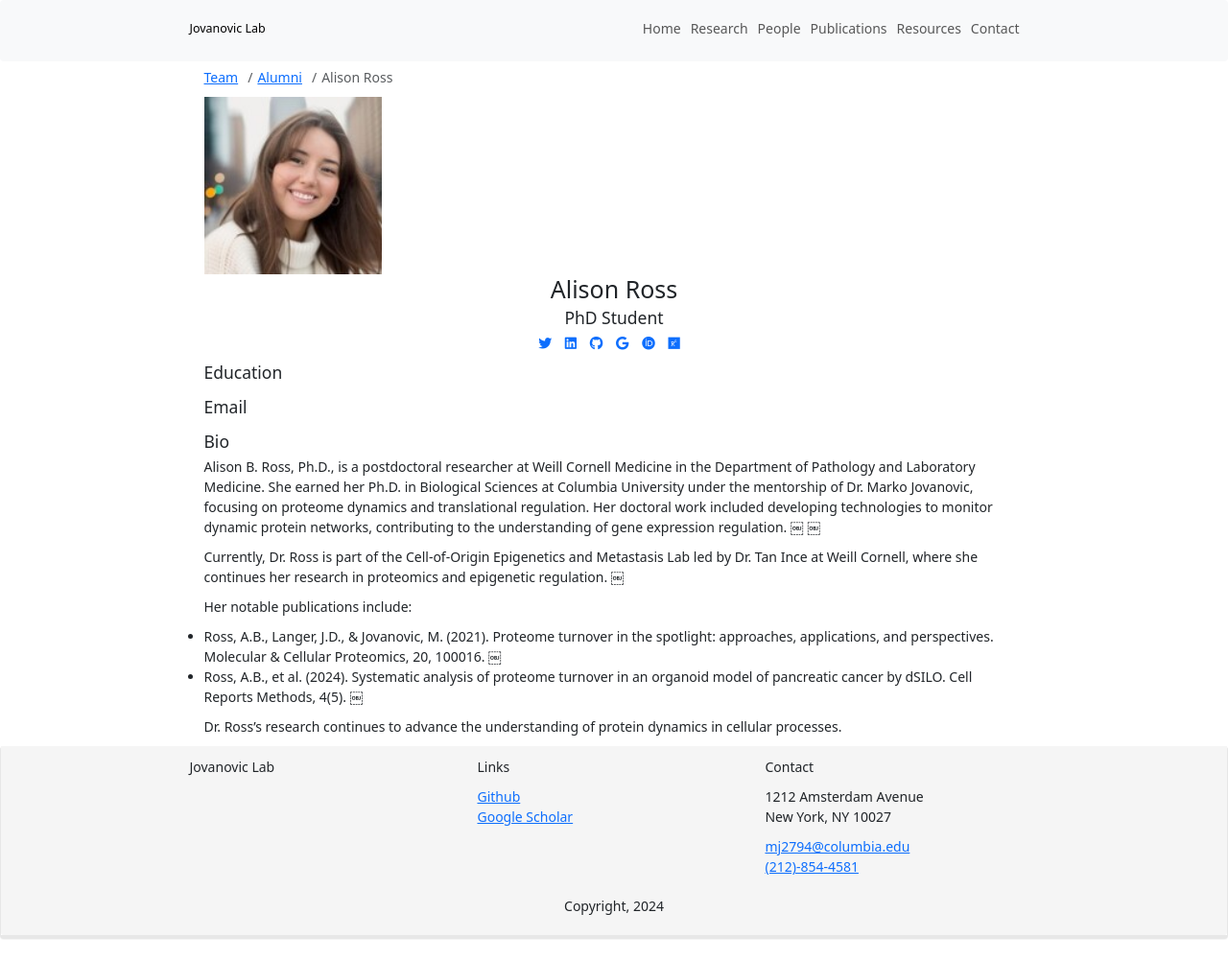
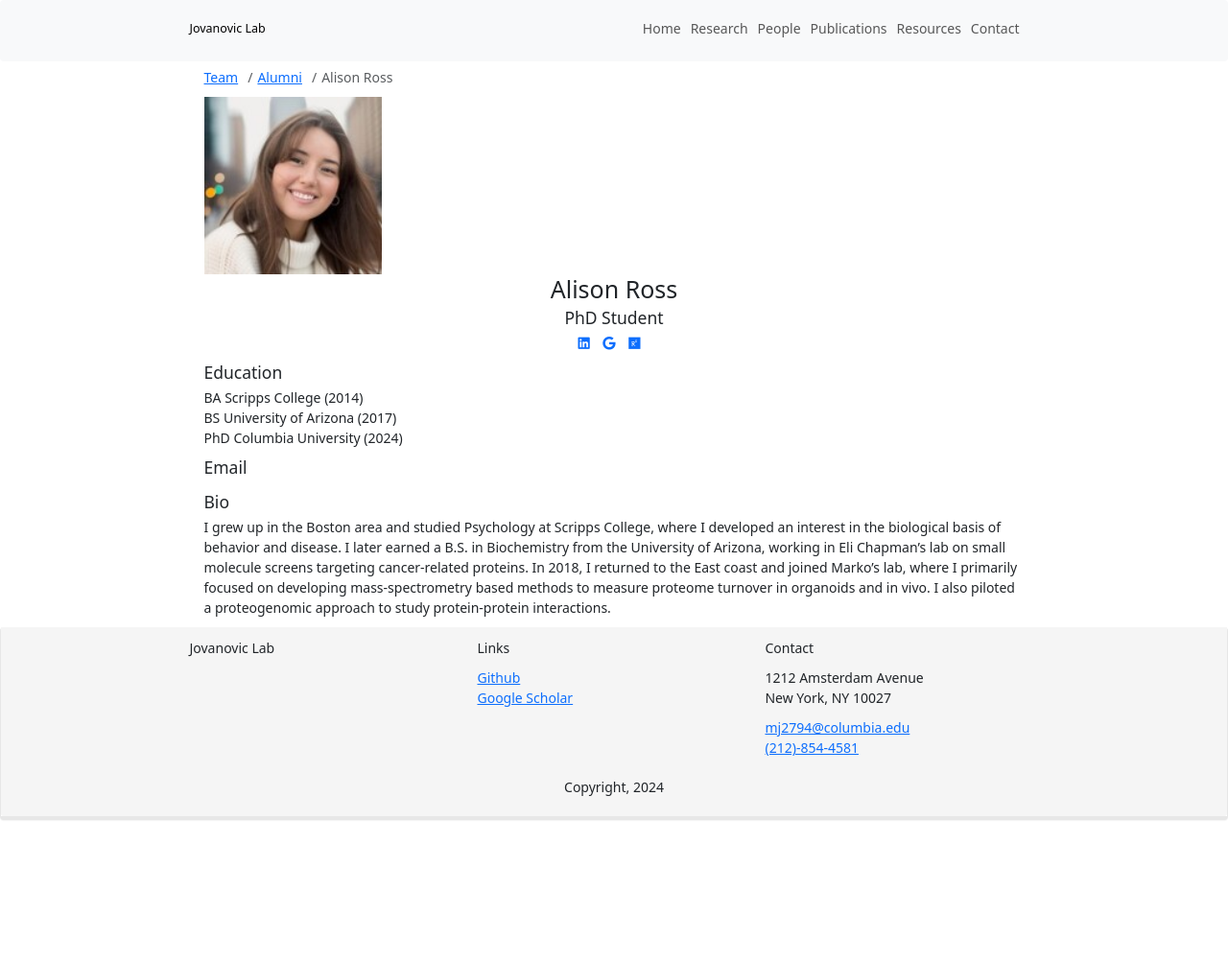
Before and after one commit to mjlab-Columbia/mjlab-columbia.github.io, a Jekyll site: the page built from _pages/_posts/2024-02-26-alison-ross.md, in a window 1280 px wide and 1001 px high. Shown: the whole window at 96% size. Built offline with Jekyll 4.4.1, drawn with Linux system fonts in a browser that asks for light colours; nearby versions of some CDN libraries.

```diff
--- a/_pages/_posts/2024-02-26-alison-ross.md
+++ b/_pages/_posts/2024-02-26-alison-ross.md
@@ -7,21 +7,14 @@ image: alison-ross-150-by-150.jpeg
 role: PhD Student
 permalink: "team/alison-ross"
 social:
-  twitter: https://twitter.com/
-  linkedin: https://www.linkedin.com/
-  google-scholar: https://scholar.google.fr/
-  github: https://github.com/
-  website:
-  orcid: https://orcid.org/
-  research-gate: https://www.researchgate.net/
+  linkedin: http://www.linkedin.com/in/alisonbross
+  google-scholar: https://scholar.google.com/citations?user=sGKCuTcAAAAJ&hl=en&oi=ao
+  research-gate: https://www.researchgate.net/profile/Alison-Ross-11
+education:
+- BA Scripps College (2014)
+- BS University of Arizona (2017)
+- PhD Columbia University (2024)
+
 ---
 
-Alison B. Ross, Ph.D., is a postdoctoral researcher at Weill Cornell Medicine in the Department of Pathology and Laboratory Medicine. She earned her Ph.D. in Biological Sciences at Columbia University under the mentorship of Dr. Marko Jovanovic, focusing on proteome dynamics and translational regulation. Her doctoral work included developing technologies to monitor dynamic protein networks, contributing to the understanding of gene expression regulation. ￼ ￼
-
-Currently, Dr. Ross is part of the Cell-of-Origin Epigenetics and Metastasis Lab led by Dr. Tan Ince at Weill Cornell, where she continues her research in proteomics and epigenetic regulation. ￼
-
-Her notable publications include:
-- Ross, A.B., Langer, J.D., & Jovanovic, M. (2021). Proteome turnover in the spotlight: approaches, applications, and perspectives. Molecular & Cellular Proteomics, 20, 100016. ￼
-- Ross, A.B., et al. (2024). Systematic analysis of proteome turnover in an organoid model of pancreatic cancer by dSILO. Cell Reports Methods, 4(5). ￼
-
-Dr. Ross’s research continues to advance the understanding of protein dynamics in cellular processes.
+I grew up in the Boston area and studied Psychology at Scripps College, where I developed an interest in the biological basis of behavior and disease. I later earned a B.S. in Biochemistry from the University of Arizona, working in Eli Chapman’s lab on small molecule screens targeting cancer-related proteins. In 2018, I returned to the East coast and joined Marko’s lab, where I primarily focused on developing mass-spectrometry based methods to measure proteome turnover in organoids and in vivo. I also piloted a proteogenomic approach to study protein-protein interactions.
```
Also changed, not shown: _pages/_posts/2025-06-15-seoyeon-jeong.md (added, +17 -0 lines), _pages/_posts/2025-06-23-darvesh-gorhe.md (added, +20 -0 lines).
